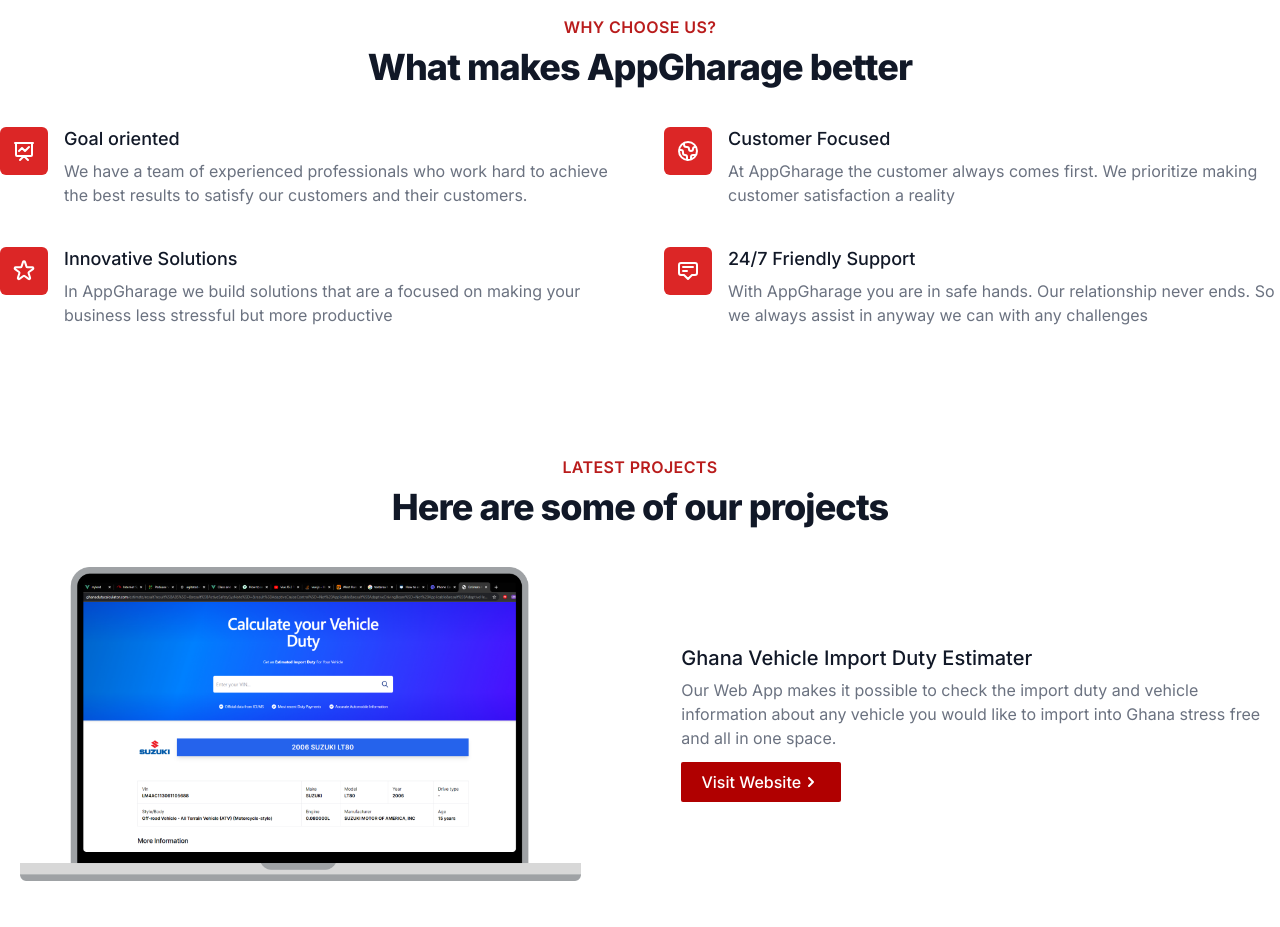
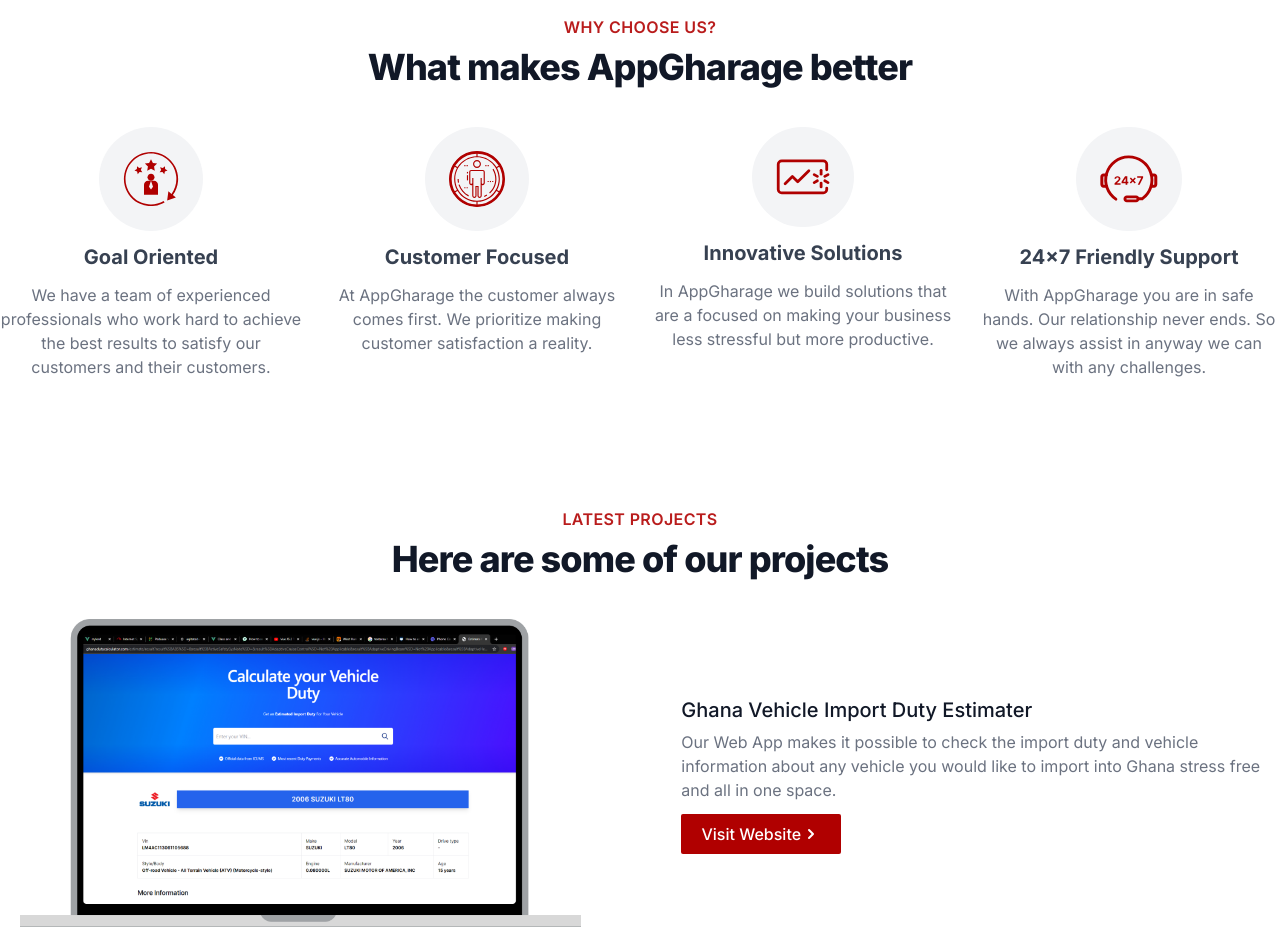
Before and after one commit to cnaallotey/appgharageWebsite, a Vue app: page / in a window 1280 px wide. Shown: the part 1320-2247 px from the top of the page. Built offline with nearby package versions, Linux system fonts and the light colour scheme.

Commit message:
adding icons

```diff
--- a/src/components/whowearecomp.vue
+++ b/src/components/whowearecomp.vue
@@ -13,135 +13,77 @@
           </p>
         </div>
 
-        <div class="mt-10">
-          <dl
-            class="space-y-10 md:space-y-0 md:grid md:grid-cols-2 md:gap-x-12 md:gap-y-10"
+        <div class="flex flex-wrap -mx-3 overflow-hidden space-y-10 md:space-y-0 mt-10">
+          <div class="px-3 w-full md:w-1/2 overflow-hidden lg:w-1/4 xl:w-1/4">
+            <div
+              class="w-full px-14 md:px-0 flex flex-col space-y-3 items-center justify-start border-b-5"
             >
-            <div class="relative">
-              <dt>
-                <div
-                  class="absolute flex items-center justify-center h-12 w-12 rounded-md bg-red-600 text-white"
-                >
-                  <!-- Heroicon name: outline/globe-alt -->
-                  <svg
-                    xmlns="http://www.w3.org/2000/svg"
-                    class="h-6 w-6"
-                    fill="none"
-                    viewBox="0 0 24 24"
-                    stroke="currentColor"
-                  >
-                    <path
-                      stroke-linecap="round"
-                      stroke-linejoin="round"
-                      stroke-width="2"
-                      d="M7 12l3-3 3 3 4-4M8 21l4-4 4 4M3 4h18M4 4h16v12a1 1 0 01-1 1H5a1 1 0 01-1-1V4z"
-                    />
-                  </svg>
+              <div class="rounded-full bg-gray-100">
+                <img src="../assets/pro.svg" class="h-14 m-6" alt="" />
               </div>
-                <p class="ml-16 text-lg leading-6 font-medium text-gray-900">
-                  Goal oriented
+              <p class="font-bold tracking-normal text-xl text-gray-700 text-center">
+                Goal Oriented
               </p>
-              </dt>
-              <dd class="mt-2 ml-16 text-base text-gray-500">
+              <p class="text-base text-gray-500 text-center">
                 We have a team of experienced professionals who work hard to achieve the
                 best results to satisfy our customers and their customers.
-              </dd>
+              </p>
+            </div>
           </div>
 
-            <div class="relative">
-              <dt>
+          <div class="my-3 px-3 w-full md:w-1/2 overflow-hidden lg:w-1/4 xl:w-1/4">
+            <!-- Column Content -->
             <div
-                  class="absolute flex items-center justify-center h-12 w-12 rounded-md bg-red-600 text-white"
+              class="w-full px-14 md:px-0 flex flex-col space-y-3 items-center justify-start"
             >
-                  <!-- Heroicon name: outline/scale -->
-                  <svg
-                    xmlns="http://www.w3.org/2000/svg"
-                    class="h-6 w-6"
-                    fill="none"
-                    viewBox="0 0 24 24"
-                    stroke="currentColor"
-                  >
-                    <path
-                      stroke-linecap="round"
-                      stroke-linejoin="round"
-                      stroke-width="2"
-                      d="M3.055 11H5a2 2 0 012 2v1a2 2 0 002 2 2 2 0 012 2v2.945M8 3.935V5.5A2.5 2.5 0 0010.5 8h.5a2 2 0 012 2 2 2 0 104 0 2 2 0 012-2h1.064M15 20.488V18a2 2 0 012-2h3.064M21 12a9 9 0 11-18 0 9 9 0 0118 0z"
-                    />
-                  </svg>
+              <div class="rounded-full bg-gray-100">
+                <img src="../assets/customer.svg" class="h-14 m-6" alt="" />
               </div>
-                <p class="ml-16 text-lg leading-6 font-medium text-gray-900">
+              <p class="font-bold tracking-normal text-xl text-gray-700 text-center">
                 Customer Focused
               </p>
-              </dt>
-              <dd class="mt-2 ml-16 text-base text-gray-500">
+              <p class="text-base text-gray-500 text-center">
                 At AppGharage the customer always comes first. We prioritize making
-                customer satisfaction a reality
-              </dd>
+                customer satisfaction a reality.
+              </p>
+            </div>
           </div>
 
-            <div class="relative">
-              <dt>
+          <div class="my-3 px-3 w-full md:w-1/2 overflow-hidden lg:w-1/4 xl:w-1/4">
+            <!-- Column Content -->
             <div
-                  class="absolute flex items-center justify-center h-12 w-12 rounded-md bg-red-600 text-white"
+              class="w-full px-14 md:px-0 flex flex-col space-y-3 items-center justify-start"
             >
-                  <!-- Heroicon name: outline/lightning-bolt -->
-                  <svg
-                    xmlns="http://www.w3.org/2000/svg"
-                    class="h-6 w-6"
-                    fill="none"
-                    viewBox="0 0 24 24"
-                    stroke="currentColor"
-                  >
-                    <path
-                      stroke-linecap="round"
-                      stroke-linejoin="round"
-                      stroke-width="2"
-                      d="M11.049 2.927c.3-.921 1.603-.921 1.902 0l1.519 4.674a1 1 0 00.95.69h4.915c.969 0 1.371 1.24.588 1.81l-3.976 2.888a1 1 0 00-.363 1.118l1.518 4.674c.3.922-.755 1.688-1.538 1.118l-3.976-2.888a1 1 0 00-1.176 0l-3.976 2.888c-.783.57-1.838-.197-1.538-1.118l1.518-4.674a1 1 0 00-.363-1.118l-3.976-2.888c-.784-.57-.38-1.81.588-1.81h4.914a1 1 0 00.951-.69l1.519-4.674z"
-                    />
-                  </svg>
+              <div class="rounded-full bg-gray-100">
+                <img src="../assets/innovative.svg" class="h-9 mx-6 my-8" alt="" />
               </div>
-                <p class="ml-16 text-lg leading-6 font-medium text-gray-900">
+              <p class="font-bold tracking-normal text-xl text-gray-700 text-center">
                 Innovative Solutions
               </p>
-              </dt>
-              <dd class="mt-2 ml-16 text-base text-gray-500">
+              <p class="text-base text-gray-500 text-center">
                 In AppGharage we build solutions that are a focused on making your
-                business less stressful but more productive
-              </dd>
+                business less stressful but more productive.
+              </p>
+            </div>
           </div>
 
-            <div class="relative">
-              <dt>
+          <div class="my-3 px-3 w-full md:w-1/2 overflow-hidden lg:w-1/4 xl:w-1/4">
+            <!-- Column Content -->
             <div
-                  class="absolute flex items-center justify-center h-12 w-12 rounded-md bg-red-600 text-white"
+              class="w-full px-14 md:px-0 flex flex-col space-y-3 items-center justify-start"
             >
-                  <!-- Heroicon name: outline/annotation -->
-                  <svg
-                    class="h-6 w-6"
-                    xmlns="http://www.w3.org/2000/svg"
-                    fill="none"
-                    viewBox="0 0 24 24"
-                    stroke="currentColor"
-                    aria-hidden="true"
-                  >
-                    <path
-                      stroke-linecap="round"
-                      stroke-linejoin="round"
-                      stroke-width="2"
-                      d="M7 8h10M7 12h4m1 8l-4-4H5a2 2 0 01-2-2V6a2 2 0 012-2h14a2 2 0 012 2v8a2 2 0 01-2 2h-3l-4 4z"
-                    />
-                  </svg>
+              <div class="rounded-full bg-gray-100">
+                <img src="../assets/support.svg" class="h-12 mx-6 my-7" alt="" />
               </div>
-                <p class="ml-16 text-lg leading-6 font-medium text-gray-900">
-                  24/7 Friendly Support
+              <p class="font-bold tracking-normal text-xl text-gray-700 text-center">
+                24x7 Friendly Support
               </p>
-              </dt>
-              <dd class="mt-2 ml-16 text-base text-gray-500">
+              <p class="text-base text-gray-500 text-center">
                 With AppGharage you are in safe hands. Our relationship never ends. So we
-                always assist in anyway we can with any challenges
-              </dd>
+                always assist in anyway we can with any challenges.
+              </p>
             </div>
-          </dl>
+          </div>
         </div>
       </div>
     </div>
```
Lines whose indentation alone changed are shown as unchanged.
